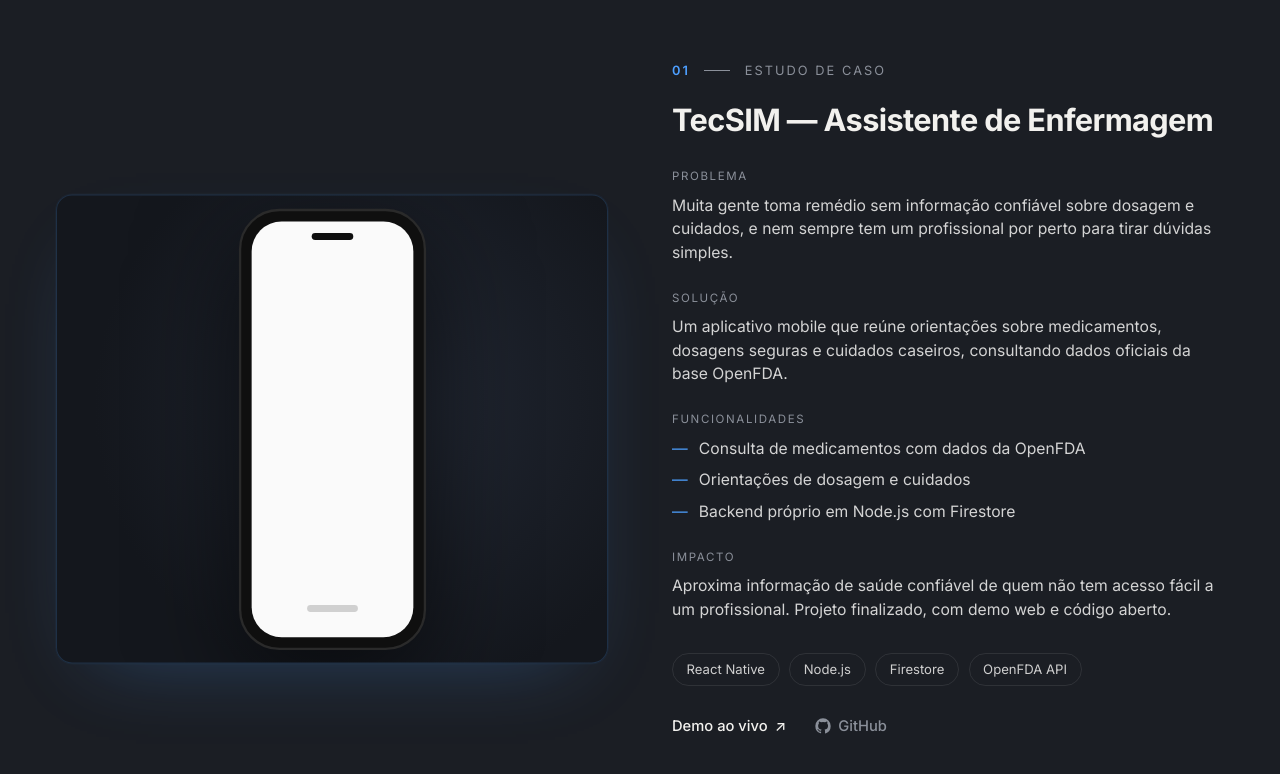
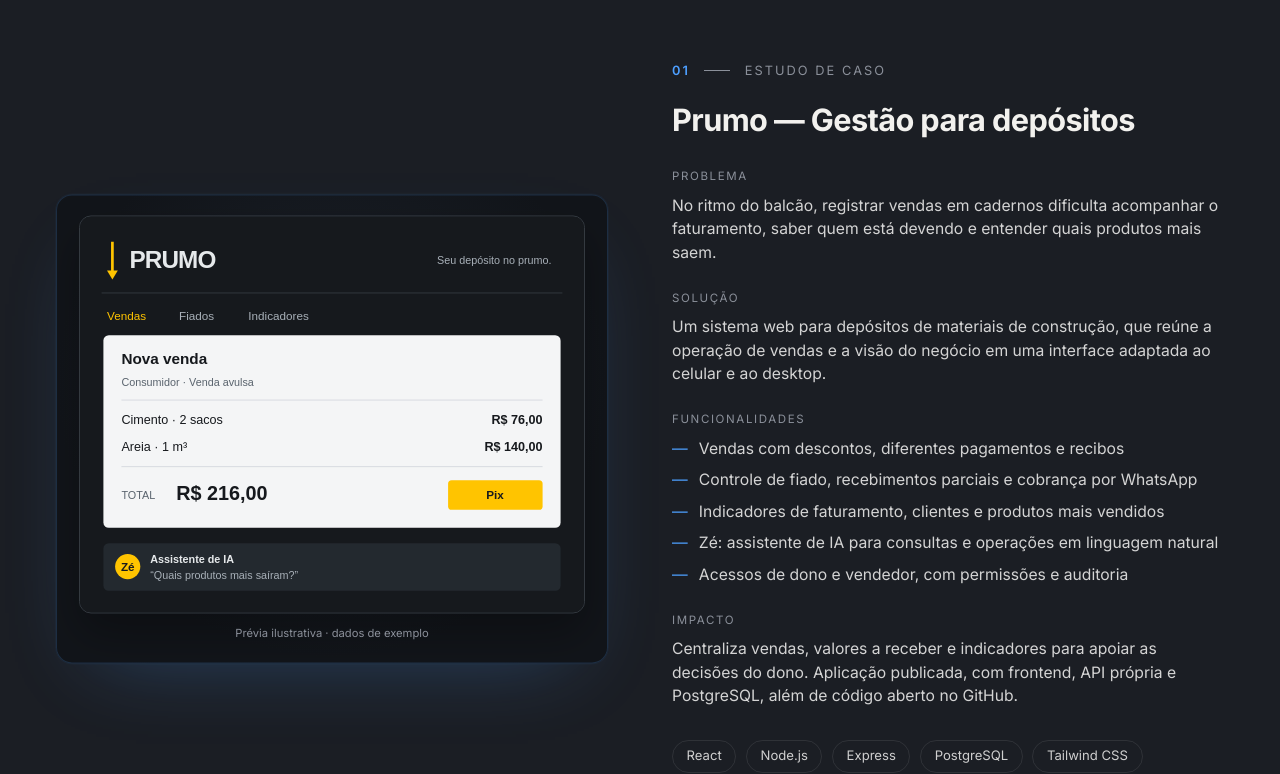
Before and after one commit to Benedito-Dev/Portfolio-benedito, a React (Vite) app: page / in a window 1280 px wide. Shown: the part 2746-3520 px from the top of the page. Built offline with nearby package versions, Linux system fonts and the light colour scheme.

Commit message:
feat: substitui TecSIM pelo Prumo no portfolio

```diff
--- a/src/components/CaseVisuals.tsx
+++ b/src/components/CaseVisuals.tsx
@@ -1,11 +1,41 @@
-/** Phone mockup used by mobile case studies. */
-export function PhoneVisual() {
+/** Ilustração do produto baseada na identidade e nos recursos do Prumo. */
+export function PrumoVisual() {
   return (
-    <svg viewBox="0 0 200 400" xmlns="http://www.w3.org/2000/svg" role="img" aria-label="Aplicativo mobile">
-      <rect x="20" y="10" width="160" height="380" rx="34" fill="#0f0f0f" stroke="#2a2a2a" strokeWidth="2" />
-      <rect x="30" y="20" width="140" height="360" rx="26" fill="#fafafa" />
-      <rect x="82" y="30" width="36" height="6" rx="3" fill="#0f0f0f" />
-      <rect x="78" y="352" width="44" height="6" rx="3" fill="#d0d0d0" />
-    </svg>
+    <figure className="prumo-preview">
+      <svg viewBox="0 0 560 440" xmlns="http://www.w3.org/2000/svg" role="img" aria-label="Ilustração do Prumo: vendas, fiado e indicadores, com o assistente Zé. Valores fictícios de uma venda de materiais de construção.">
+        <rect width="560" height="440" rx="12" fill="#16191D" />
+        <path d="M36 28v36" stroke="#FFC400" strokeWidth="3" />
+        <path d="m30 60 6 10 6-10" fill="#FFC400" />
+        <g fill="#E6E9EB" fontFamily="Arial, sans-serif">
+          <text x="55" y="57" fontSize="27" fontWeight="900" letterSpacing="-1">PRUMO</text>
+          <text x="524" y="53" textAnchor="end" fontSize="12" fill="#A8B0B8">Seu depósito no prumo.</text>
+          <path d="M24 85h512" stroke="#343A40" />
+          <text x="30" y="115" fontSize="13" fill="#FFC400">Vendas</text>
+          <text x="110" y="115" fontSize="13" fill="#A8B0B8">Fiados</text>
+          <text x="187" y="115" fontSize="13" fill="#A8B0B8">Indicadores</text>
+          <rect x="26" y="132" width="508" height="214" rx="6" fill="#F4F5F6" />
+          <g fill="#16191D">
+            <text x="46" y="164" fontSize="17" fontWeight="700">Nova venda</text>
+            <text x="46" y="188" fontSize="12" fill="#59636D">Consumidor · Venda avulsa</text>
+            <path d="M46 204h468" stroke="#D4D9DE" />
+            <text x="46" y="231" fontSize="14">Cimento · 2 sacos</text>
+            <text x="514" y="231" textAnchor="end" fontSize="14" fontWeight="700">R$ 76,00</text>
+            <text x="46" y="261" fontSize="14">Areia · 1 m³</text>
+            <text x="514" y="261" textAnchor="end" fontSize="14" fontWeight="700">R$ 140,00</text>
+            <path d="M46 278h468" stroke="#D4D9DE" />
+            <text x="46" y="314" fontSize="12" fill="#59636D">TOTAL</text>
+            <text x="107" y="315" fontSize="22" fontWeight="700">R$ 216,00</text>
+            <rect x="409" y="293" width="105" height="33" rx="4" fill="#FFC400" />
+            <text x="461" y="314" textAnchor="middle" fontSize="13" fontWeight="700">Pix</text>
+          </g>
+          <rect x="26" y="363" width="508" height="53" rx="6" fill="#23292F" />
+          <circle cx="53" cy="389" r="14" fill="#FFC400" />
+          <text x="53" y="394" textAnchor="middle" fontSize="13" fontWeight="700" fill="#16191D">Zé</text>
+          <text x="78" y="385" fontSize="12" fontWeight="700">Assistente de IA</text>
+          <text x="78" y="403" fontSize="12" fill="#A8B0B8">“Quais produtos mais saíram?”</text>
+        </g>
+      </svg>
+      <figcaption>Prévia ilustrativa · dados de exemplo</figcaption>
+    </figure>
   )
 }
--- a/src/components/DevTerminal.tsx
+++ b/src/components/DevTerminal.tsx
@@ -22,9 +22,10 @@ const COMMANDS: Record<string, string[]> = {
     'PostgreSQL · MongoDB · Firebase · Docker · Git',
   ],
   projetos: [
-    'TecSIM — assistente de enfermagem mobile (React Native + Node.js + Firestore)',
-    'demo: https://tec-sim-web.vercel.app/',
-    'github: https://github.com/Benedito-Dev/TecSIM',
+    'Prumo — gestão para depósitos de materiais de construção (React + Node.js + PostgreSQL)',
+    'Vendas, fiado, indicadores e o assistente de IA Zé.',
+    'projeto: https://prumo-omega.vercel.app/',
+    'github: https://github.com/Benedito-Dev/Prumo',
   ],
   contato: [
     'email: beneditobittencourtt@gmail.com',
--- a/src/components/Projects.tsx
+++ b/src/components/Projects.tsx
@@ -1,12 +1,11 @@
 import type { ReactNode } from 'react'
-import { PhoneVisual } from './CaseVisuals'
+import { PrumoVisual } from './CaseVisuals'
 import { GithubIcon } from './icons'
 
 type CaseData = {
   idx: string
   title: string
   reverse?: boolean
-  phone?: boolean
   visual: ReactNode
   problema: string
   solucao: string
@@ -20,33 +19,33 @@ type CaseData = {
 const cases: CaseData[] = [
   {
     idx: '01',
-    title: 'TecSIM — Assistente de Enfermagem',
-    phone: true,
-    visual: <PhoneVisual />,
+    title: 'Prumo — Gestão para depósitos',
+    visual: <PrumoVisual />,
     problema:
-      'Muita gente toma remédio sem informação confiável sobre dosagem e cuidados, e nem sempre tem um profissional por perto para tirar dúvidas simples.',
+      'No ritmo do balcão, registrar vendas em cadernos dificulta acompanhar o faturamento, saber quem está devendo e entender quais produtos mais saem.',
     solucao:
-      'Um aplicativo mobile que reúne orientações sobre medicamentos, dosagens seguras e cuidados caseiros, consultando dados oficiais da base OpenFDA.',
+      'Um sistema web para depósitos de materiais de construção, que reúne a operação de vendas e a visão do negócio em uma interface adaptada ao celular e ao desktop.',
     funcionalidades: [
-      'Consulta de medicamentos com dados da OpenFDA',
-      'Orientações de dosagem e cuidados',
-      'Backend próprio em Node.js com Firestore',
+      'Vendas com descontos, diferentes pagamentos e recibos',
+      'Controle de fiado, recebimentos parciais e cobrança por WhatsApp',
+      'Indicadores de faturamento, clientes e produtos mais vendidos',
+      'Zé: assistente de IA para consultas e operações em linguagem natural',
+      'Acessos de dono e vendedor, com permissões e auditoria',
     ],
     impacto:
-      'Aproxima informação de saúde confiável de quem não tem acesso fácil a um profissional. Projeto finalizado, com demo web e código aberto.',
-    tags: ['React Native', 'Node.js', 'Firestore', 'OpenFDA API'],
-    demo: 'https://tec-sim-web.vercel.app/',
-    github: 'https://github.com/Benedito-Dev/TecSIM',
+      'Centraliza vendas, valores a receber e indicadores para apoiar as decisões do dono. Aplicação publicada, com frontend, API própria e PostgreSQL, além de código aberto no GitHub.',
+    tags: ['React', 'Node.js', 'Express', 'PostgreSQL', 'Tailwind CSS', 'OpenRouter'],
+    demo: 'https://prumo-omega.vercel.app/',
+    github: 'https://github.com/Benedito-Dev/Prumo',
   },
 ]
 
 function CaseStudy({ data }: { data: CaseData }) {
   const cls = ['case', 'reveal', data.reverse ? 'reverse' : ''].filter(Boolean).join(' ')
-  const visualCls = ['case-visual', data.phone ? 'phone' : ''].filter(Boolean).join(' ')
 
   return (
     <article className={cls}>
-      <div className={visualCls} data-parallax="0.05">{data.visual}</div>
+      <div className="case-visual" data-parallax="0.05">{data.visual}</div>
 
       <div className="case-body">
         <div className="case-eyebrow">
@@ -88,7 +87,7 @@ function CaseStudy({ data }: { data: CaseData }) {
         <div className="case-links">
           {data.demo && (
             <a href={data.demo} target="_blank" rel="noreferrer">
-              Demo ao vivo <span>&#8599;</span>
+              Acessar projeto <span aria-hidden="true">&#8599;</span>
             </a>
           )}
           {data.github && (
@@ -118,8 +117,8 @@ export function Projects() {
         </p>
       </div>
 
-      {cases.map((data, i) => (
-        <CaseStudy data={data} key={i} />
+      {cases.map((data) => (
+        <CaseStudy data={data} key={data.idx} />
       ))}
     </section>
   )
--- a/src/index.css
+++ b/src/index.css
@@ -1075,13 +1075,25 @@ header.is-scrolled .nav {
   order: 1;
 }
 
-.case-visual.phone {
-  background: radial-gradient(circle at 60% 45%, #222834, #14171d 70%);
-}
-
-.case-visual.phone svg {
-  width: 42%;
-  filter: drop-shadow(0 30px 50px rgba(0, 0, 0, 0.6));
+.prumo-preview {
+  width: 92%;
+  margin: 0;
+}
+
+.prumo-preview svg {
+  display: block;
+  width: 100%;
+  height: auto;
+  border: 1px solid #343a40;
+  border-radius: 12px;
+  box-shadow: 0 20px 45px rgba(0, 0, 0, 0.3);
+}
+
+.prumo-preview figcaption {
+  margin-top: 0.75rem;
+  color: var(--muted);
+  text-align: center;
+  font-size: 0.7rem;
 }
 
 .case-visual {
```
Also changed, not shown: 1 other file (tests, documents, lock files or other folders).
